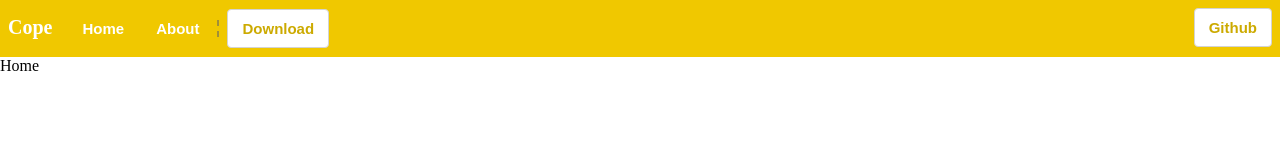
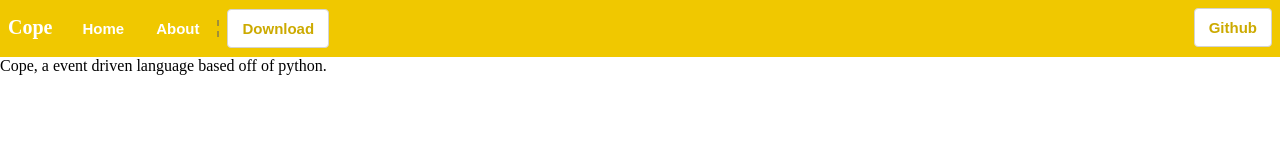
Before and after one commit to DPLA-S/DPLA-S.github.io, a plain HTML site: page index.html in a window 1280 px wide. Drawn offline with Linux system fonts and the light colour scheme.

Commit message:
Update index.html

```diff
--- a/index.html
+++ b/index.html
@@ -1,4 +1,5 @@
 <link rel="icon" href="https://avatars2.githubusercontent.com/u/71193927?s=200&v=4">
+<link rel="icon" href="/other/page.css">
 <body><center><h1>
   Loading...
   </h1></center>
@@ -7,6 +8,6 @@
 <script>
   template(
     'Home',
-    'Home'
+    'Cope, a event driven language based off of python.'
   );
 </script>
```
